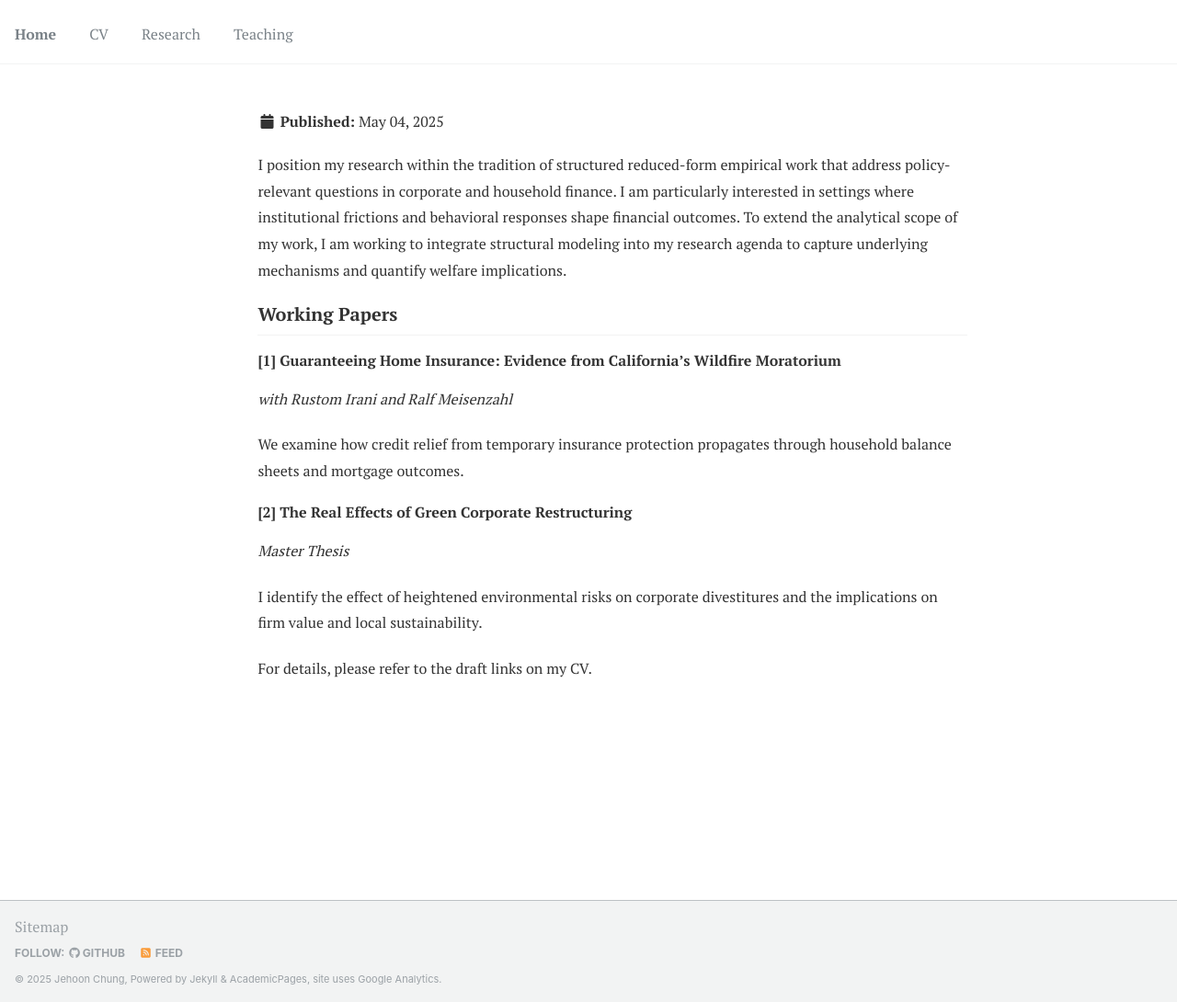
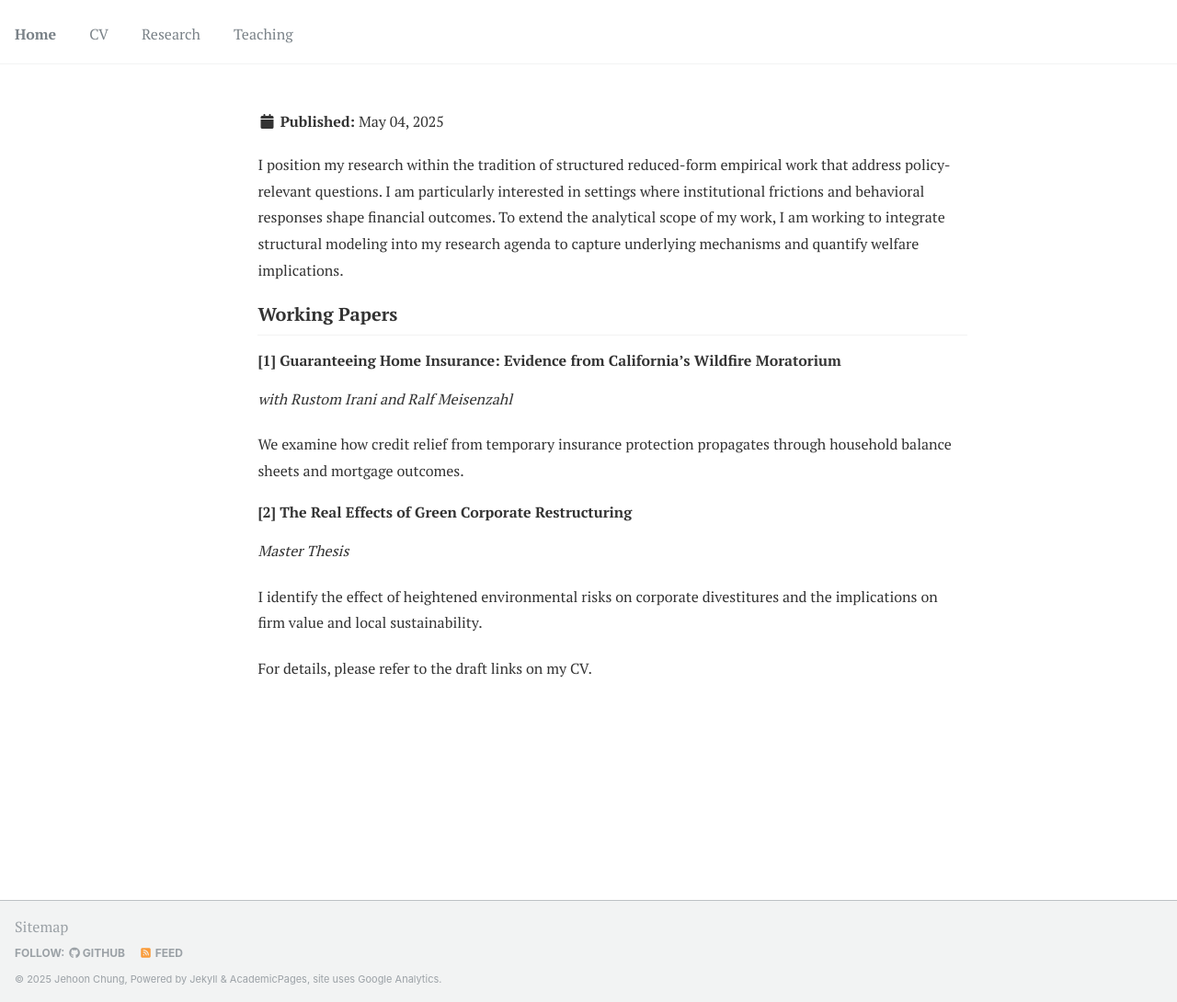
Before and after one commit to JehoonChung/jehoonchung.github.io, a Jekyll site: the page built from _research/research.md, in a window 1280 px wide and 1090 px high. Shown: the whole window at 92% size. Built offline with Jekyll 4.4.1, drawn with Linux system fonts in a browser that asks for light colours.

Commit message:
Update research.md

```diff
--- a/_research/research.md
+++ b/_research/research.md
@@ -5,7 +5,7 @@ mobile_hide_author: true
 collection: research
 permalink: /research/
 ---
-I position my research within the tradition of structured reduced-form empirical work that address policy-relevant questions in corporate and household finance. I am particularly interested in settings where institutional frictions and behavioral responses shape financial outcomes. To extend the analytical scope of my work, I am working to integrate structural modeling into my research agenda to capture underlying mechanisms and quantify welfare implications.
+I position my research within the tradition of structured reduced-form empirical work that address policy-relevant questions. I am particularly interested in settings where institutional frictions and behavioral responses shape financial outcomes. To extend the analytical scope of my work, I am working to integrate structural modeling into my research agenda to capture underlying mechanisms and quantify welfare implications.
 
 
 ## Working Papers
```
